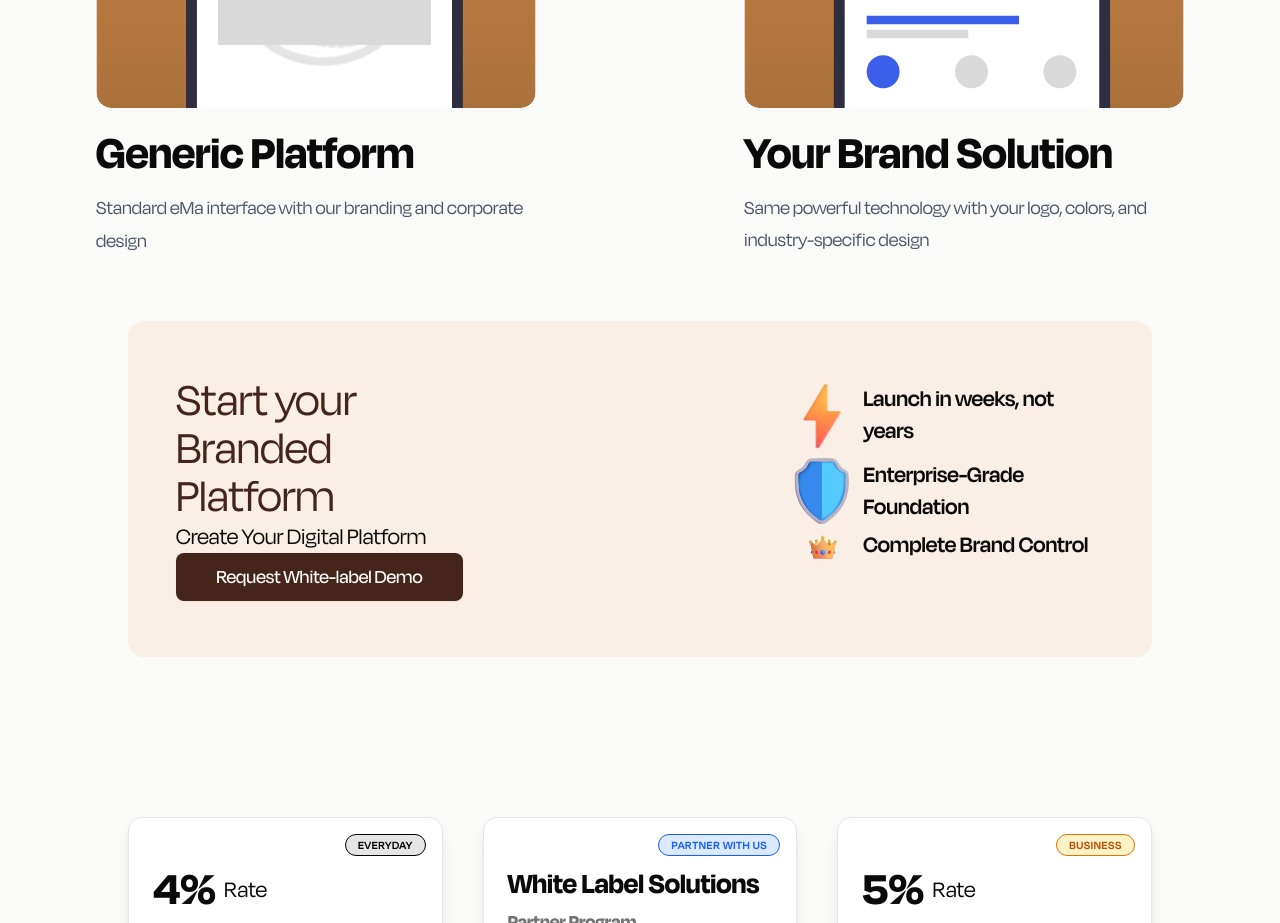
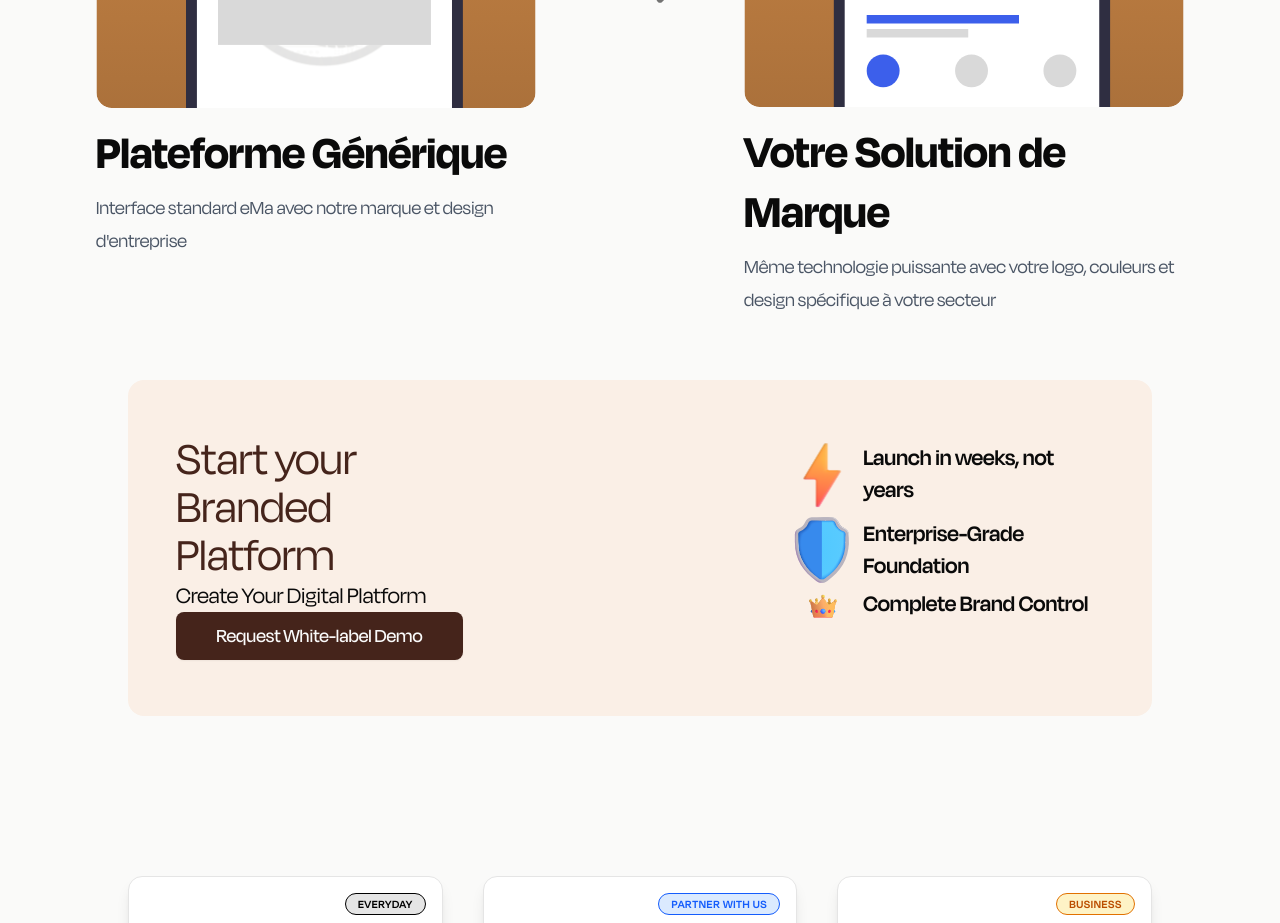
Before and after one commit to seif32/ema-landing, a React (Vite) app: page / in a window 1280 px wide. Shown: the part 9280-10203 px from the top of the page. Built offline with nearby package versions, Linux system fonts and the light colour scheme; no server answers.

Commit message:
refactor before-after-fr

```diff
--- a/src/components/sections/white-label-solutions/BeforeAfter.jsx
+++ b/src/components/sections/white-label-solutions/BeforeAfter.jsx
@@ -11,16 +11,16 @@ function BeforeAfter() {
           <div className="w-full max-w-xs sm:max-w-sm md:max-w-md lg:max-w-lg xl:max-w-xl">
             <img
               src={Before}
-              alt="before-white-label"
+              alt="avant-marque-blanche"
               className="w-full h-auto"
             />
           </div>
           <div className="mt-4 text-center lg:text-left lg:max-w-md">
             <h2 className="text-2xl font-bold leading-tight sm:text-3xl md:text-4xl lg:text-5xl xl:text-5xl">
-              Generic Platform
+              Plateforme Générique
             </h2>
             <p className="mt-2 text-sm leading-relaxed text-gray-600 sm:text-base md:text-lg lg:text-xl">
-              Standard eMa interface with our branding and corporate design
+              Interface standard eMa avec notre marque et design d'entreprise
             </p>
           </div>
         </div>
@@ -35,17 +35,17 @@ function BeforeAfter() {
           <div className="w-full max-w-xs sm:max-w-sm md:max-w-md lg:max-w-lg xl:max-w-xl lg:self-end">
             <img
               src={After}
-              alt="after-white-label"
+              alt="après-marque-blanche"
               className="w-full h-auto"
             />
           </div>
           <div className="mt-4 text-center lg:text-left lg:max-w-md">
             <h2 className="text-2xl font-bold leading-tight sm:text-3xl md:text-4xl lg:text-4xl xl:text-5xl">
-              Your Brand Solution
+              Votre Solution de Marque
             </h2>
             <p className="mt-2 text-sm leading-relaxed text-gray-600 sm:text-base md:text-lg lg:text-xl">
-              Same powerful technology with your logo, colors, and
-              industry-specific design
+              Même technologie puissante avec votre logo, couleurs et design
+              spécifique à votre secteur
             </p>
           </div>
         </div>
```
